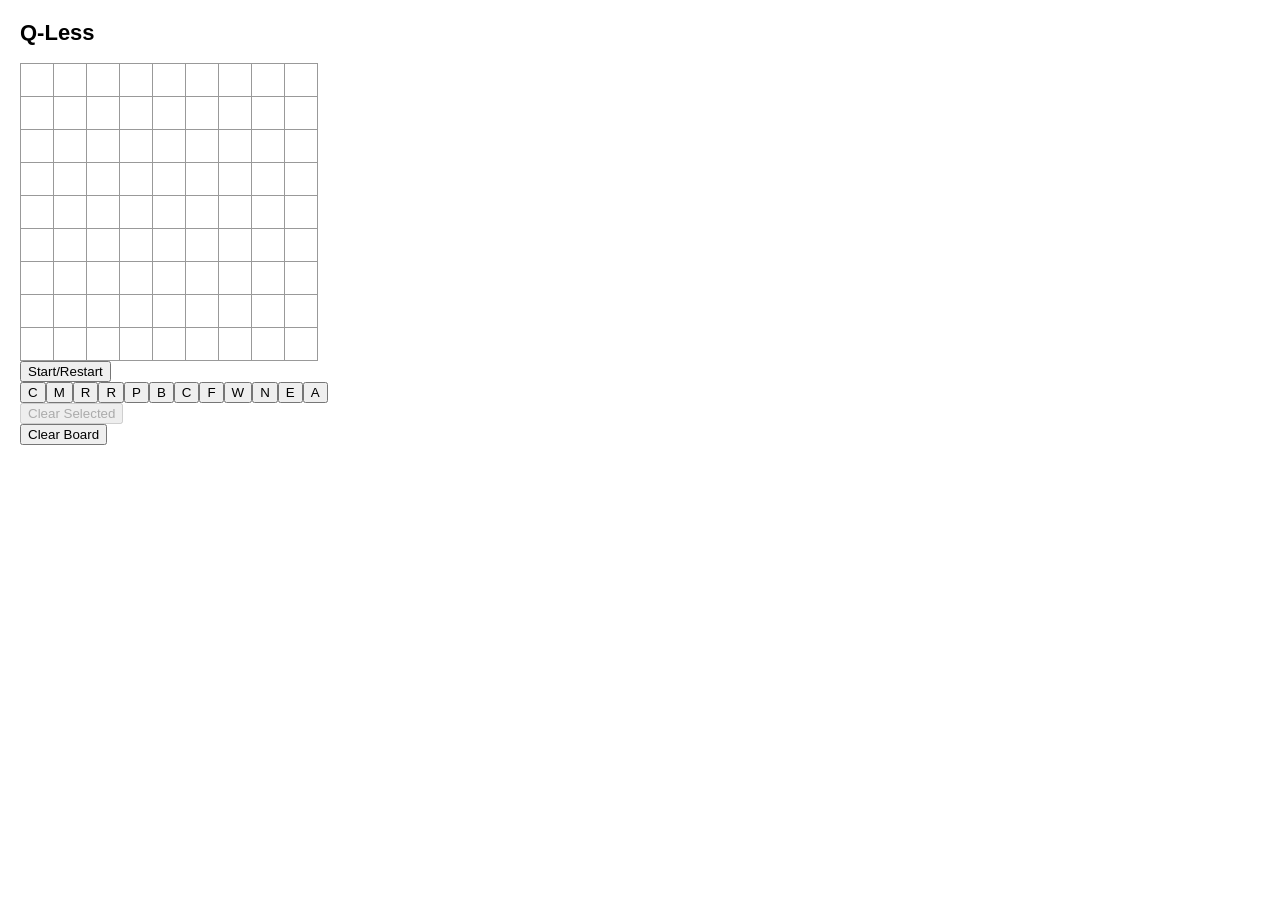
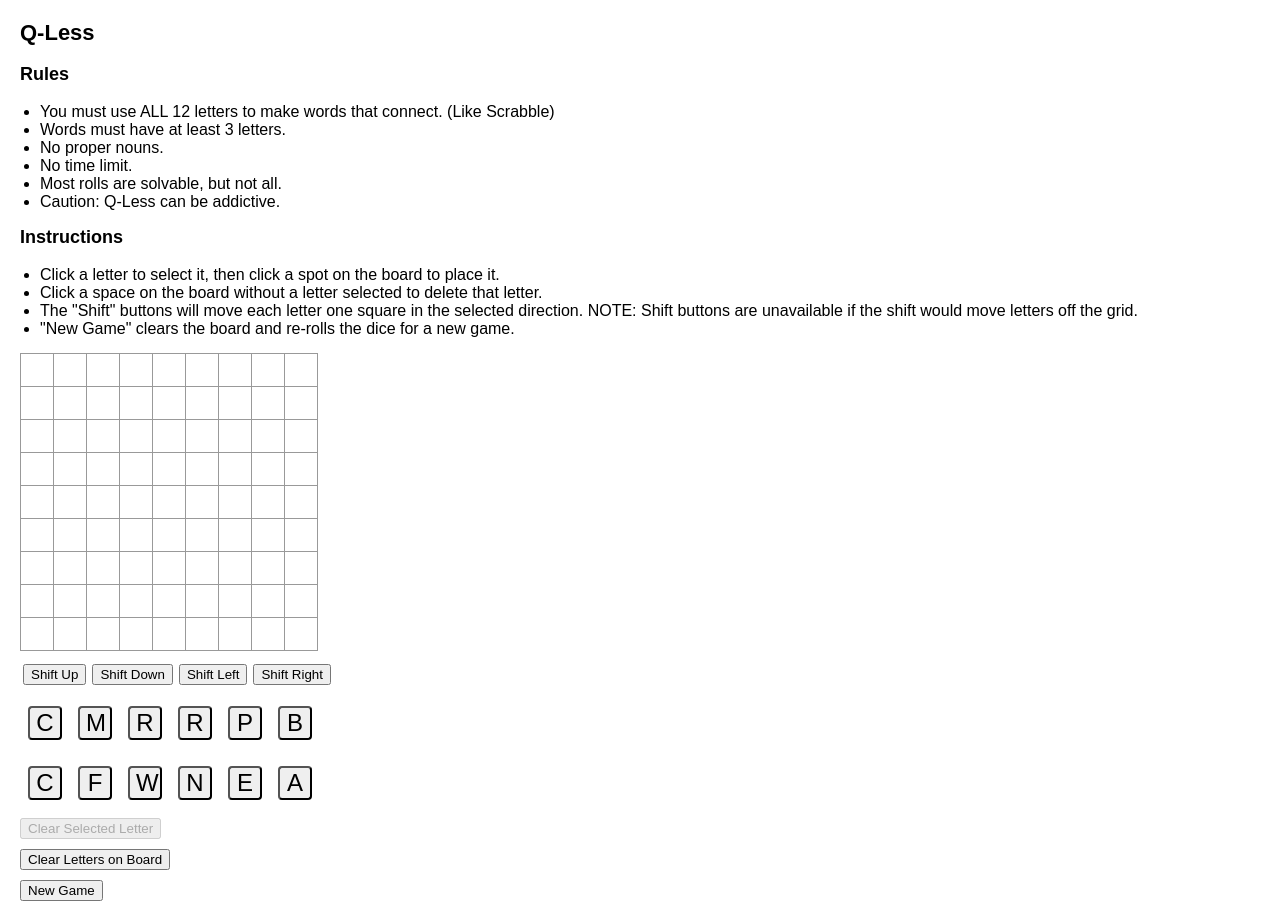
Before and after one commit to JSchoenbachler/Q-LessReact, a React (Create React App) app: page / in a window 1280 px wide. Before the commit the page ends 800 px from the top, so only its background shows below. Built offline with nearby package versions, Linux system fonts and the light colour scheme.

Commit message:
Add shift buttons and clean up styling.

```diff
--- a/src/App.js
+++ b/src/App.js
@@ -6,30 +6,120 @@ export default function Page() {
   const [selectedDie, setSelectedDie] = useState(-1);
   const [selectedSquare, setSelectedSquare] = useState(-1);
   const defaultPlayedDice = [
-    false,
-    false,
-    false,
-    false,
-    false,
-    false,
-    false,
-    false,
-    false,
-    false,
-    false,
-    false,
+    { x: -1, y: -1 },
+    { x: -1, y: -1 },
+    { x: -1, y: -1 },
+    { x: -1, y: -1 },
+    { x: -1, y: -1 },
+    { x: -1, y: -1 },
+    { x: -1, y: -1 },
+    { x: -1, y: -1 },
+    { x: -1, y: -1 },
+    { x: -1, y: -1 },
+    { x: -1, y: -1 },
+    { x: -1, y: -1 },
   ];
   const [playedDice, setPlayedDice] = useState(defaultPlayedDice);
   const defaultPlayedSquares = [
-    [-1, -1, -1, -1, -1, -1, -1, -1, -1],
-    [-1, -1, -1, -1, -1, -1, -1, -1, -1],
-    [-1, -1, -1, -1, -1, -1, -1, -1, -1],
-    [-1, -1, -1, -1, -1, -1, -1, -1, -1],
-    [-1, -1, -1, -1, -1, -1, -1, -1, -1],
-    [-1, -1, -1, -1, -1, -1, -1, -1, -1],
-    [-1, -1, -1, -1, -1, -1, -1, -1, -1],
-    [-1, -1, -1, -1, -1, -1, -1, -1, -1],
-    [-1, -1, -1, -1, -1, -1, -1, -1, -1],
+    [
+      { idx: -1, val: "" },
+      { idx: -1, val: "" },
+      { idx: -1, val: "" },
+      { idx: -1, val: "" },
+      { idx: -1, val: "" },
+      { idx: -1, val: "" },
+      { idx: -1, val: "" },
+      { idx: -1, val: "" },
+      { idx: -1, val: "" },
+    ],
+    [
+      { idx: -1, val: "" },
+      { idx: -1, val: "" },
+      { idx: -1, val: "" },
+      { idx: -1, val: "" },
+      { idx: -1, val: "" },
+      { idx: -1, val: "" },
+      { idx: -1, val: "" },
+      { idx: -1, val: "" },
+      { idx: -1, val: "" },
+    ],
+    [
+      { idx: -1, val: "" },
+      { idx: -1, val: "" },
+      { idx: -1, val: "" },
+      { idx: -1, val: "" },
+      { idx: -1, val: "" },
+      { idx: -1, val: "" },
+      { idx: -1, val: "" },
+      { idx: -1, val: "" },
+      { idx: -1, val: "" },
+    ],
+    [
+      { idx: -1, val: "" },
+      { idx: -1, val: "" },
+      { idx: -1, val: "" },
+      { idx: -1, val: "" },
+      { idx: -1, val: "" },
+      { idx: -1, val: "" },
+      { idx: -1, val: "" },
+      { idx: -1, val: "" },
+      { idx: -1, val: "" },
+    ],
+    [
+      { idx: -1, val: "" },
+      { idx: -1, val: "" },
+      { idx: -1, val: "" },
+      { idx: -1, val: "" },
+      { idx: -1, val: "" },
+      { idx: -1, val: "" },
+      { idx: -1, val: "" },
+      { idx: -1, val: "" },
+      { idx: -1, val: "" },
+    ],
+    [
+      { idx: -1, val: "" },
+      { idx: -1, val: "" },
+      { idx: -1, val: "" },
+      { idx: -1, val: "" },
+      { idx: -1, val: "" },
+      { idx: -1, val: "" },
+      { idx: -1, val: "" },
+      { idx: -1, val: "" },
+      { idx: -1, val: "" },
+    ],
+    [
+      { idx: -1, val: "" },
+      { idx: -1, val: "" },
+      { idx: -1, val: "" },
+      { idx: -1, val: "" },
+      { idx: -1, val: "" },
+      { idx: -1, val: "" },
+      { idx: -1, val: "" },
+      { idx: -1, val: "" },
+      { idx: -1, val: "" },
+    ],
+    [
+      { idx: -1, val: "" },
+      { idx: -1, val: "" },
+      { idx: -1, val: "" },
+      { idx: -1, val: "" },
+      { idx: -1, val: "" },
+      { idx: -1, val: "" },
+      { idx: -1, val: "" },
+      { idx: -1, val: "" },
+      { idx: -1, val: "" },
+    ],
+    [
+      { idx: -1, val: "" },
+      { idx: -1, val: "" },
+      { idx: -1, val: "" },
+      { idx: -1, val: "" },
+      { idx: -1, val: "" },
+      { idx: -1, val: "" },
+      { idx: -1, val: "" },
+      { idx: -1, val: "" },
+      { idx: -1, val: "" },
+    ],
   ];
   const [playedSquares, setPlayedSquares] = useState(defaultPlayedSquares);
   function GetNewDiceValues() {
@@ -49,17 +139,11 @@ export default function Page() {
     setCurDice(GetNewDiceValues());
     ClearBoard();
   }
-  function GetSquareValueFromPlayedDice(x, y) {
-    if (playedSquares[x][y] < 0) {
-      return "";
-    } else {
-      return curDice[playedSquares[x][y]];
-    }
-  }
   function LetterButton({ diceIdx, children }) {
     return (
+      <div className="letter-div">
         <button
-        className={IsPlayed(diceIdx) ? "played-letter" : ""}
+          className={IsPlayed(diceIdx) ? "played-letter" : "unplayed-letter"}
           disabled={diceIdx == selectedDie}
           onClick={() => {
             setSelectedDie(diceIdx);
@@ -67,64 +151,111 @@ export default function Page() {
         >
           {curDice[diceIdx]}
         </button>
+      </div>
     );
   }
   function SquareButton({ x, y }) {
     return (
       <button
-        className={playedSquares[x][y] < 0 ? "square" : "square"}
-        disabled={selectedDie < 0 && playedSquares[x][y] < 0}
+        className={playedSquares[x][y].idx < 0 ? "square" : "square"}
+        disabled={selectedDie < 0 && playedSquares[x][y].idx < 0}
         onClick={() => {
           PlayDieInSquare(x, y);
         }}
       >
-        {GetSquareValueFromPlayedDice(x, y)}
+        {playedSquares[x][y].val}
       </button>
     );
   }
   function PlayDieInSquare(x, y) {
-    let TmpPlayedSquares = playedSquares;
-    let TmpPlayedDice = playedDice;
-    if (selectedDie < 0 && TmpPlayedSquares[x][y] >= 0) {
-      TmpPlayedDice[TmpPlayedSquares[x][y]] = false;
-      TmpPlayedSquares[x][y] = selectedDie;
+    let TmpPlayedSquares = JSON.parse(JSON.stringify(playedSquares));
+    let TmpPlayedDice = JSON.parse(JSON.stringify(playedDice));
+    if (selectedDie < 0 && TmpPlayedSquares[x][y].idx >= 0) {
+      TmpPlayedDice[TmpPlayedSquares[x][y].idx].x = -1;
+      TmpPlayedDice[TmpPlayedSquares[x][y].idx].y = -1;
+      TmpPlayedSquares[x][y].idx = -1;
+      TmpPlayedSquares[x][y].val = "";
     } else {
-      if (TmpPlayedDice[selectedDie]) {
+      if (
+        TmpPlayedDice[selectedDie].x >= 0 &&
+        TmpPlayedDice[selectedDie].y >= 0
+      ) {
+        TmpPlayedSquares[TmpPlayedDice[selectedDie].x][
+          TmpPlayedDice[selectedDie].y
+        ].idx = -1;
+        TmpPlayedSquares[TmpPlayedDice[selectedDie].x][
+          TmpPlayedDice[selectedDie].y
+        ].val = "";
+      }
+      TmpPlayedDice[selectedDie].x = x;
+      TmpPlayedDice[selectedDie].y = y;
+      if (TmpPlayedSquares[x][y].idx >= 0) {
+        TmpPlayedDice[TmpPlayedSquares[x][y]].x = -1;
+        TmpPlayedDice[TmpPlayedSquares[x][y]].y = -1;
+      }
+      TmpPlayedSquares[x][y].idx = selectedDie;
+      TmpPlayedSquares[x][y].val = curDice[selectedDie];
+      setSelectedDie(-1);
+    }
+
+    setPlayedDice(TmpPlayedDice);
+    setPlayedSquares(TmpPlayedSquares);
+  }
+  function HasValueOrIsDiceSelected(x, y) {
+    return selectedDie >= 0 || playedSquares[x][y] >= 0;
+  }
+  function IsPlayed(diceIdx) {
+    return playedDice[diceIdx].x >= 0 && playedDice[diceIdx].y >= 0;
+  }
+  function CanShift(x, y) {
+    let MinX = 9;
+    let MaxX = -1;
+    let MinY = 9;
+    let MaxY = -1;
     for (let i = 0; i < 9; i++) {
       for (let j = 0; j < 9; j++) {
-            if (TmpPlayedSquares[i][j] == selectedDie) {
-              TmpPlayedSquares[i][j] = -1;
+        if (playedSquares[i][j].idx >= 0) {
+          if (i < MinX) {
+            MinX = i;
+          }
+          if (i > MaxX) {
+            MaxX = i;
+          }
+          if (j < MinY) {
+            MinY = j;
+          }
+          if (j > MaxY) {
+            MaxY = j;
           }
         }
       }
     }
-      TmpPlayedDice[selectedDie] = true;
-      if (TmpPlayedSquares[x][y] >= 0) {
-        TmpPlayedDice[TmpPlayedSquares[x][y]] = false;
+    return MinX + x >= 0 && MaxX + x < 9 && MinY + y >= 0 && MaxY + y < 9;
   }
-      TmpPlayedSquares[x][y] = selectedDie;
+  function ShiftLetters(x, y) {
+    let TmpSquares = JSON.parse(JSON.stringify(defaultPlayedSquares));
+    for (let i = 0; i < 9; i++) {
+      for (let j = 0; j < 9; j++) {
+        if (i - x >= 0 && i - x < 9 && j - y >= 0 && j - y < 9) {
+          TmpSquares[i][j].idx = playedSquares[i - x][j - y].idx;
+          TmpSquares[i][j].val = playedSquares[i - x][j - y].val;
         }
-
-    setSelectedDie(-1);
-    setPlayedDice(TmpPlayedDice);
-    setPlayedSquares(TmpPlayedSquares);
       }
-  function HasValueOrIsDiceSelected(x, y) {
-    return selectedDie >= 0 || TmpPlayedSquares[x][y] >= 0;
     }
-  function IsPlayed(diceIdx) {
-    return playedDice[diceIdx];
+    setPlayedSquares(TmpSquares);
   }
   function CurrentLetters() {
     return (
       <>
-        <div className="board-row">
+        <div className="page-row">
           <LetterButton diceIdx={0}></LetterButton>
           <LetterButton diceIdx={1}></LetterButton>
           <LetterButton diceIdx={2}></LetterButton>
           <LetterButton diceIdx={3}></LetterButton>
           <LetterButton diceIdx={4}></LetterButton>
           <LetterButton diceIdx={5}></LetterButton>
+        </div>
+        <div className="page-row">
           <LetterButton diceIdx={6}></LetterButton>
           <LetterButton diceIdx={7}></LetterButton>
           <LetterButton diceIdx={8}></LetterButton>
@@ -132,24 +263,72 @@ export default function Page() {
           <LetterButton diceIdx={10}></LetterButton>
           <LetterButton diceIdx={11}></LetterButton>
         </div>
-        <div className="board-row">
+        <div className="page-row">
           <button
             disabled={selectedDie < 0}
             onClick={() => {
               setSelectedDie(-1);
             }}
           >
-            Clear Selected
+            Clear Selected Letter
           </button>
         </div>
-        <div className="board-row">
+        <div className="page-row">
           <button
             onClick={() => {
               ClearBoard();
             }}
           >
-            Clear Board
+            Clear Letters on Board
           </button>
+        </div>
+      </>
+    );
+  }
+  function ShiftButtons() {
+    return (
+      <>
+        <div className="page-row">
+          <div className="shift-div">
+            <button
+              disabled={!CanShift(0, -1)}
+              onClick={() => {
+                ShiftLetters(0, -1);
+              }}
+            >
+              Shift Up
+            </button>
+          </div>
+          <div className="shift-div">
+            <button
+              disabled={!CanShift(0, 1)}
+              onClick={() => {
+                ShiftLetters(0, 1);
+              }}
+            >
+              Shift Down
+            </button>
+          </div>
+          <div className="shift-div">
+            <button
+              disabled={!CanShift(-1, 0)}
+              onClick={() => {
+                ShiftLetters(-1, 0);
+              }}
+            >
+              Shift Left
+            </button>
+          </div>
+          <div className="shift-div">
+            <button
+              disabled={!CanShift(1, 0)}
+              onClick={() => {
+                ShiftLetters(1, 0);
+              }}
+            >
+              Shift Right
+            </button>
+          </div>
         </div>
       </>
     );
@@ -157,6 +336,7 @@ export default function Page() {
   function Board() {
     return (
       <>
+        <div className="page-row">
           <div className="board-row">
             <SquareButton x={0} y={0}></SquareButton>
             <SquareButton x={1} y={0}></SquareButton>
@@ -256,15 +436,52 @@ export default function Page() {
             <SquareButton x={7} y={8}></SquareButton>
             <SquareButton x={8} y={8}></SquareButton>
           </div>
+        </div>
       </>
     );
   }
   return (
     <section>
       <h1>Q-Less</h1>
+      <h3>Rules</h3>
+      <div>
+        <ul>
+          <li>
+            You must use ALL 12 letters to make words that connect. (Like
+            Scrabble)
+          </li>
+          <li>Words must have at least 3 letters.</li>
+          <li>No proper nouns.</li>
+          <li>No time limit.</li>
+          <li>Most rolls are solvable, but not all.</li>
+          <li>Caution: Q-Less can be addictive.</li>
+        </ul>
+      </div>
+      <h3>Instructions</h3>
+      <div>
+        <ul>
+          <li>
+            Click a letter to select it, then click a spot on the board to place
+            it.
+          </li>
+          <li>
+            Click a space on the board without a letter selected to delete that
+            letter.
+          </li>
+          <li>
+            The "Shift" buttons will move each letter one square in the selected
+            direction. NOTE: Shift buttons are unavailable if the shift would
+            move letters off the grid.
+          </li>
+          <li>
+            "New Game" clears the board and re-rolls the dice for a new game.
+          </li>
+        </ul>
+      </div>
       <Board />
+      <ShiftButtons />
+      <CurrentLetters />
       <Toolbar onStartRestart={() => StartRestartGame()} />
-      <CurrentLetters />
     </section>
   );
 }
@@ -291,7 +508,7 @@ const randomNumberInRange = (min, max) => {
 function Toolbar({ onStartRestart }) {
   return (
     <div>
-      <Button onClick={onStartRestart}>Start/Restart</Button>
+      <Button onClick={onStartRestart}>New Game</Button>
     </div>
   );
 }
--- a/src/styles.css
+++ b/src/styles.css
@@ -62,24 +62,63 @@ body {
   float: left;
   font-size: 24px;
   font-weight: bold;
-  line-height: 34px;
   height: 34px;
   margin-right: -1px;
   margin-top: -1px;
   padding: 0;
   text-align: center;
   width: 34px;
+  vertical-align: middle;
+}
+
+.letter-div {
+  padding: 8px;
+  display: inline;
+  float: left;
+}
+
+.shift-div {
+  padding: 3px;
+  display: inline;
+  float: left;
+}
+
+.unplayed-letter {
+  border-radius: 4px;
+  font-size: 24px;
+  height: 34px;
+  width: 34px;
+  text-align: center;
+  vertical-align: middle;
 }
 
 .played-letter {
   background: #c9af3b98;
-  border: 1px solid #443f2e;
+  border: 2px solid #443f2e;
+  border-radius: 4px;
+  font-size: 24px;
+  height: 34px;
+  width: 34px;
+  text-align: center;
+  vertical-align: middle;
 }
 
 .board-row:after {
   clear: both;
   content: "";
   display: table;
+}
+
+.page-row:after {
+  clear: both;
+  content: "";
+  display: table;
+  padding: 5px;
+}
+
+.page-column:after {
+  display: inline;
+  float: left;
 }
 
 .status {
```
Lines whose indentation alone changed are shown as unchanged.
